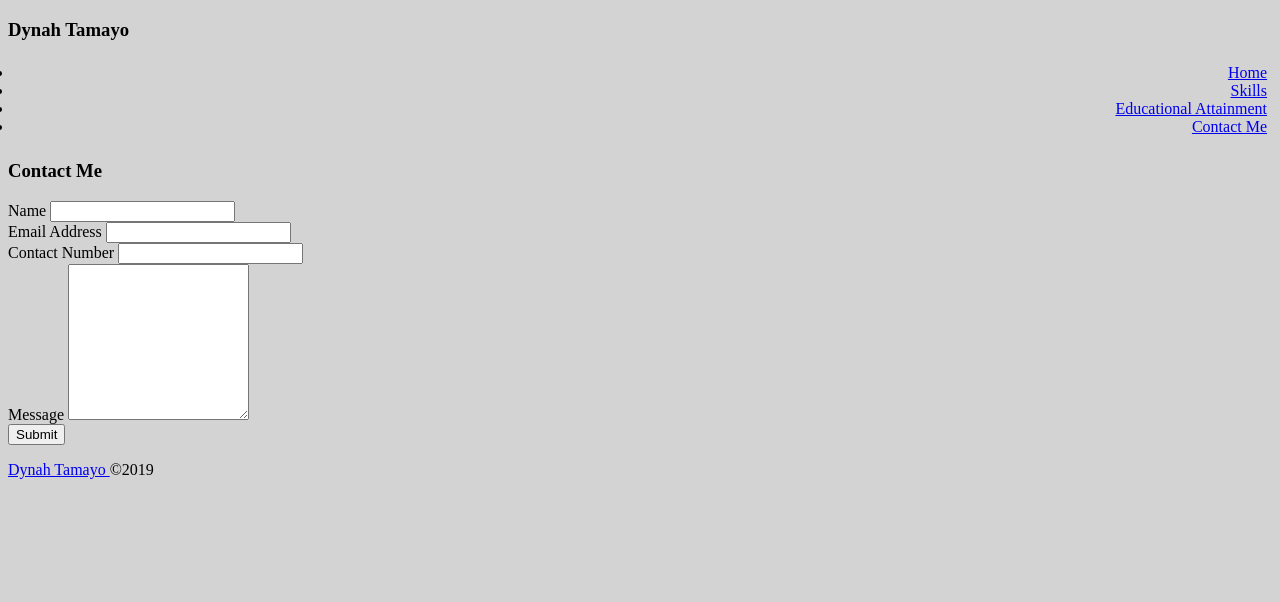
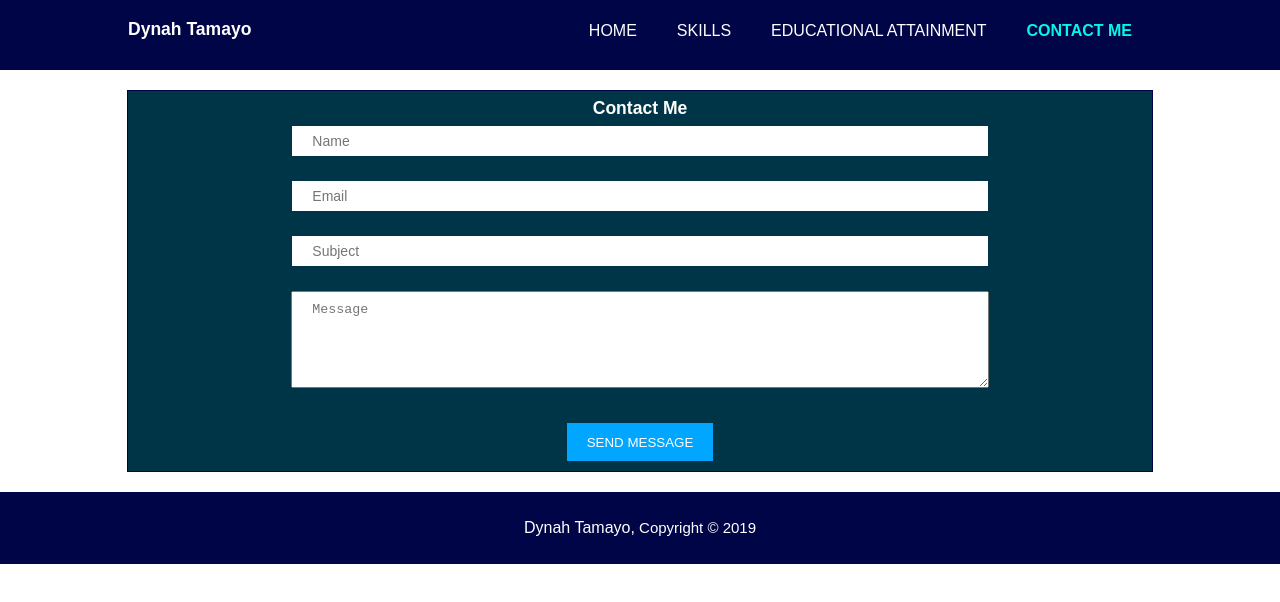
Before and after one commit to dynahtamayo/WebTech-2F, a plain HTML site: page Resume/contact.html in a window 1280 px wide. Drawn offline with Linux system fonts and the light colour scheme.

Commit message:
updated resume

```diff
--- a/Resume/contact.html
+++ b/Resume/contact.html
@@ -2,47 +2,63 @@
 <html lang="en">
 <head>
 	<meta charset="UTF-8">
-	<link rel="stylesheet" type="text/css" href="\css\style.css">
-	<title>Dynah Tamayo</title>
+	<meta name="viewport" content="width=device-width">
+	<meta name="author" content="Dynah Tamayo">
+	<link rel="stylesheet" type="text/css" href="./css/style.css">
+	<title>Contact</title>
 </head>
 <body>
 	<header>
-		<div>
-			<h3>Dynah Tamayo</h3>
-		</div>
+		<div class="container">
+			<div id="name">
+				<h3>Dynah Tamayo</h3>
+			</div>
 
-		<div>
 			<nav>
 				<ul>
-					<li><a href="/index.html">Home</a></li>
-					<li><a href="/skills.html">Skills</a></li>
-					<li><a href="/educ.html">Educational Attainment</a></li>
-					<li><a href="/contact.html">Contact Me</a></li>
+					<li><a href="index.html">Home</a></li>
+					<li><a href="skills.html">Skills</a></li>
+					<li><a href="educ.html">Educational Attainment</a></li>
+					<li class="current"><a href="contact.html">Contact Me</a></li>
 				</ul>
 			</nav>
 		</div>
 	</header>
 
-	<section>
-		<h3>Contact Me</h3>
-		<form action="" method="get">
-			<label for="name">Name</label>
-			<input type="text" id="name">
-			<br>
-			<label for="email">Email Address</label>
-			<input type="text" id="email">
-			<br>
-			<label for="contact">Contact Number</label>
-			<input type="text" id="contact">
-			<br>
-			<label for="message">Message</label>
-			<textarea name="message" rows="10" cols="20"></textarea>
-			<br>
-			<input type="submit">
-		</form>
-	</section
+	<section class="container" id="contact">
+		<h3 class="contact_form">Contact Me</h3>
+		<div class="contact_form">
+  		<form role="form" id="contact_form" class="contact-form" method="post" >
+            <ul>
+            	<li>
+                    <label>
+                        <input type="text" name="name" id="name" placeholder="Name">
+                    </label>
+                </li>
+                <li>
+                	<label>
+             	   		<input type="text"  name="email" id="email" placeholder="Email">
+                	</label>
+                </li>
+                <li>
+                    <label>
+                        <input type="text" name="company" id="company" placeholder="Subject">
+                    </label>
+                </li>
+                <li>
+                    <label>
+                        <textarea name="message" id="message" rows="5" placeholder="Message"></textarea>
+                    </label>
+                </li>
+                <li>
+                    <button type="submit"  value="submit" class="btn" id="btn_submit" >Send Message</button>
+                </li>
+            </ul>
+        </form>
+        </div>
+	</section>
 	<footer>
-		<p><a href="/index.html">Dynah Tamayo </a>&copy2019</p>
+		<p><a href="index.html">Dynah Tamayo,</a> Copyright  &copy; 2019</p>
 	</footer>
 </body>
 </html>
--- a/Resume/css/style.css
+++ b/Resume/css/style.css
@@ -1,10 +1,211 @@
+*{
+	margin: 0px;
+	padding: 0px;
+}
 body{
-	background-color:lightgrey;
-	}
-header{
+	font: 15px/2 Arial, Helvetica, sans serif;
+	background: #ffffff;
+
 }
 
-ul{
-	padding: 5px;
-	text-align-last:right;
+/* Global */
+.container{
+	width: 80%;
+	margin: auto;
+	overflow: hidden;
 }
+
+.btn {
+    text-transform: uppercase;
+    height: 38px;
+    background: #00a6ff;
+    border:0;
+    padding: 0 20px 0 20px;
+    color: #ffffff;
+}
+
+/*Header*/
+header{
+	background: #000547;
+	color: #ffffff;
+	min-height: 70px;
+}
+
+header a{
+	color: #ffffff;
+	text-decoration: none;
+	text-transform: uppercase;
+	font-size: 16px;
+}
+
+header li{
+	float: left;
+	display: inline;
+	padding: 0 20px 0 20px;
+}
+
+header #name{
+	float: left;
+}
+
+header #name h3{
+	padding-top: 10%;
+	margin: none;
+}
+
+header nav{
+	float: right;
+	margin-top: 15px;
+}
+
+header .current a{
+	color: #00fae5;
+	font-weight: bold;
+}
+
+header a:hover, footer a:hover{
+	color: #00a6ff;
+	font-weight: bold;
+}
+
+/*Footer*/
+footer{
+    padding: 20px;
+    margin-top: 20px;
+    color: #ffffff;
+    background: #000547;
+    text-align: center;
+}
+
+footer a{
+	color: #ffffff;
+	text-decoration: none;
+	font-size: 16px;
+}
+
+/* Index */
+#objective{
+    margin-top: 10%;
+    width: 100%;
+    letter-spacing: 1px;
+    position: relative;
+    text-align: center;
+}
+#personalinfo{
+    padding: 25px;
+    display: inline-block;
+    width:100%;
+    position: relative;
+}
+#personalinfo h3{
+    font-size: 18px;
+    padding: 10px;
+    margin: 0px;
+    color: #333333;
+    letter-spacing: 1px;
+    border-bottom: 2px solid #e6e6e6;
+    margin-top: 10%;
+    width: 100%;
+    text-align: center;
+}
+#personalinfo li{
+    list-style: none;
+    width: 60%;
+    float: left;
+    margin-top: 10px;
+
+}
+
+#personalinfo li span{
+    width: 30%;
+    float: left;
+    text-transform: uppercase;
+    font-weight: bold;
+}
+
+#personalinfo p{
+    margin: 0px;
+    line-height: 30px;
+}
+
+
+/* Boxes */
+#boxes{
+    margin-top: 20px;
+    text-align: center;
+}
+
+.box{
+    float:left;
+    width: 25%;
+    padding: 10px;
+    text-align: center;
+}
+
+.box img{
+    width: 150px;
+}
+
+
+ /* Educational Attainment */
+.table table {
+  border:2px solid;
+  border-color: #000547;
+  width: 100%;
+  max-width: 100%;
+  margin: 20px 0 20px 0;
+}
+
+.table thead,th{
+    border:2px solid;
+    border-color: #000547;
+    padding: 10px 8px;
+    text-align: center;
+}
+.table tbody, tr, td
+{
+  border: 2px solid #000547;
+  padding: 10px 8px;
+
+}
+
+/*Contact*/
+#contact{
+    background:#003547;
+    text-align: center;
+    border: 1px solid #000547;
+    margin-top: 20px;
+    margin-bottom: 20px;
+    color: #ffffff;
+}
+
+.contact_form form, li {
+    text-align: center;
+    margin-bottom: 10px;
+    text-decoration: none;
+}
+.contact_form input {
+    border: none;
+    color: #333;
+    box-shadow: none;
+    padding: 0px 20px;
+    font-size: 14px;
+    background: #ffffff;
+    width: 80%;
+    height: 30px;
+}
+
+.contact_form label{
+    font-weight: normal;
+    display: inline-block;
+    width: 80%;
+    margin-bottom: 15px;
+    color: #000;
+}
+
+.contact_form textarea {
+    display: inline-block;
+    width: 80%;
+    position: relative;
+    padding: 10px 20px;
+}
```
Also changed, not shown: Resume/educ.html (+17 -13 lines), Resume/index.html (+19 -14 lines), Resume/skills.html (+25 -21 lines), Resume/img/background.jfif (added), Resume/img/css.jfif (added), Resume/img/dynah.PNG (added), Resume/img/edit.jfif (added), Resume/img/edit.png (added), Resume/img/html.png (added), Resume/img/java.jfif (added), Resume/img/web.jfif (added).
